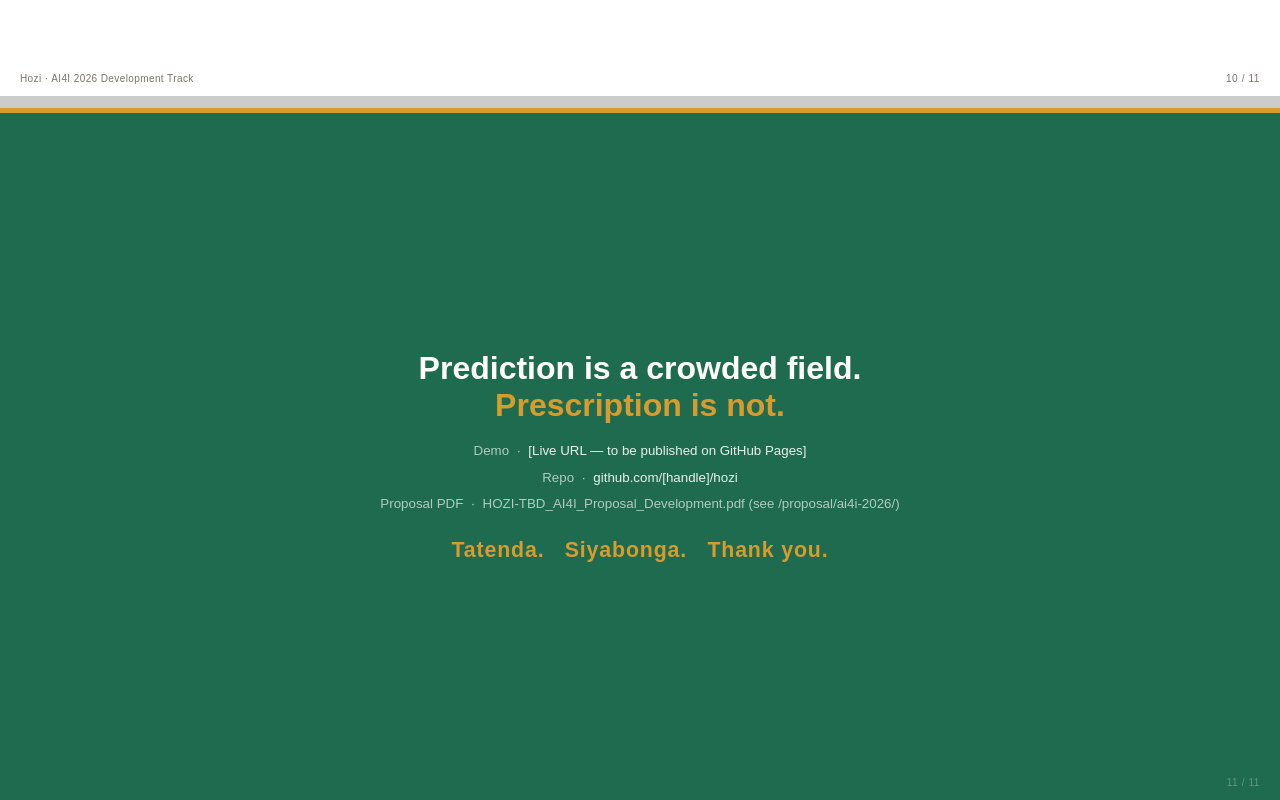
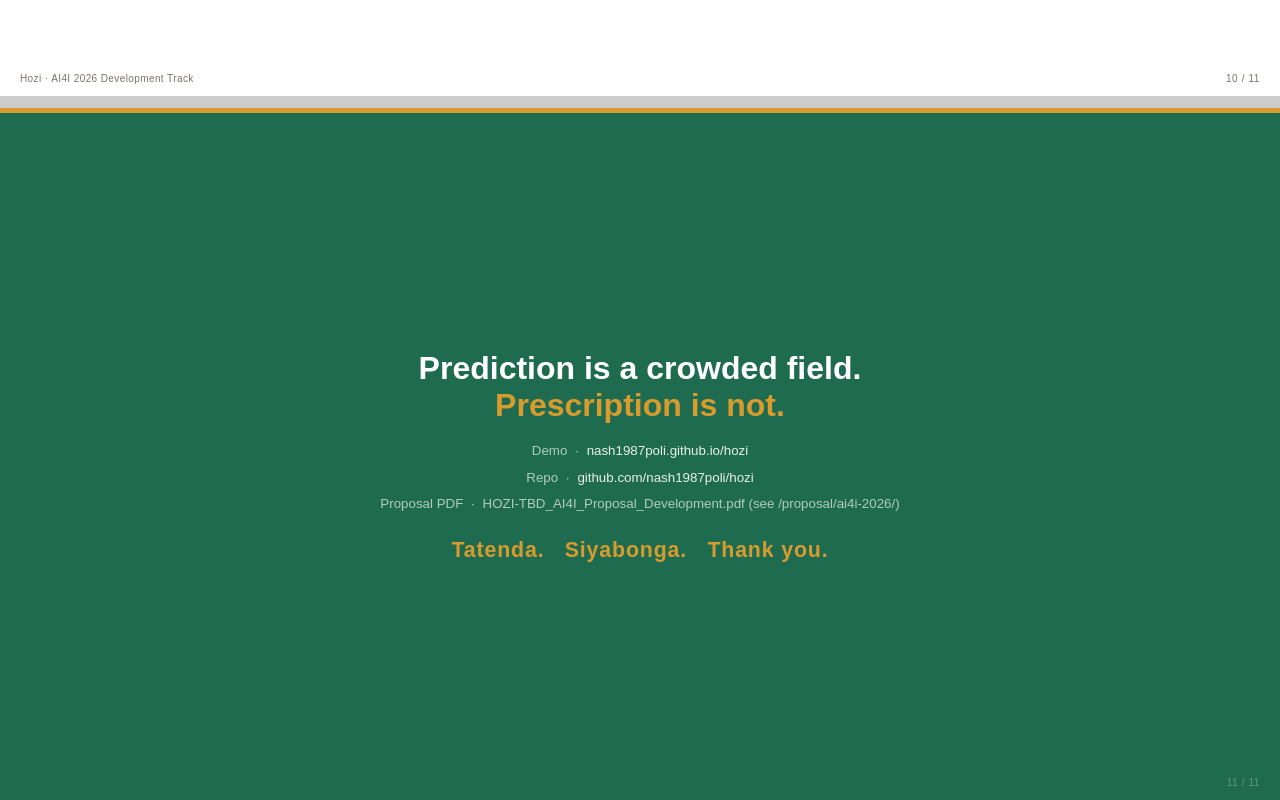
Before and after one commit to nash1987poli/hozi, a plain HTML site: page proposal/ai4i-2026/pitch-deck.html in a window 1280 px wide. Shown: the part 6928-7728 px from the top of the page. Drawn offline with Linux system fonts and the light colour scheme.

Commit message:
feat: GitHub Pages deploy workflow; real demo/repo URLs in proposal and deck

```diff
--- a/proposal/ai4i-2026/pitch-deck.html
+++ b/proposal/ai4i-2026/pitch-deck.html
@@ -917,8 +917,8 @@
   <div class="slide-body">
     <div class="big-line">Prediction is a crowded field.<br><em>Prescription is not.</em></div>
     <div class="links">
-      Demo &nbsp;·&nbsp; <a href="#">[Live URL — to be published on GitHub Pages]</a><br>
-      Repo &nbsp;·&nbsp; <a href="#">github.com/[handle]/hozi</a><br>
+      Demo &nbsp;·&nbsp; <a href="https://nash1987poli.github.io/hozi">nash1987poli.github.io/hozi</a><br>
+      Repo &nbsp;·&nbsp; <a href="https://github.com/nash1987poli/hozi">github.com/nash1987poli/hozi</a><br>
       Proposal PDF &nbsp;·&nbsp; HOZI-TBD_AI4I_Proposal_Development.pdf (see /proposal/ai4i-2026/)
     </div>
     <div class="thanks">Tatenda. &nbsp; Siyabonga. &nbsp; Thank you.</div>
```
Also changed, not shown: proposal/ai4i-2026/proposal.html (+2 -2 lines), .github/workflows/pages.yml (added), 2 other files.
